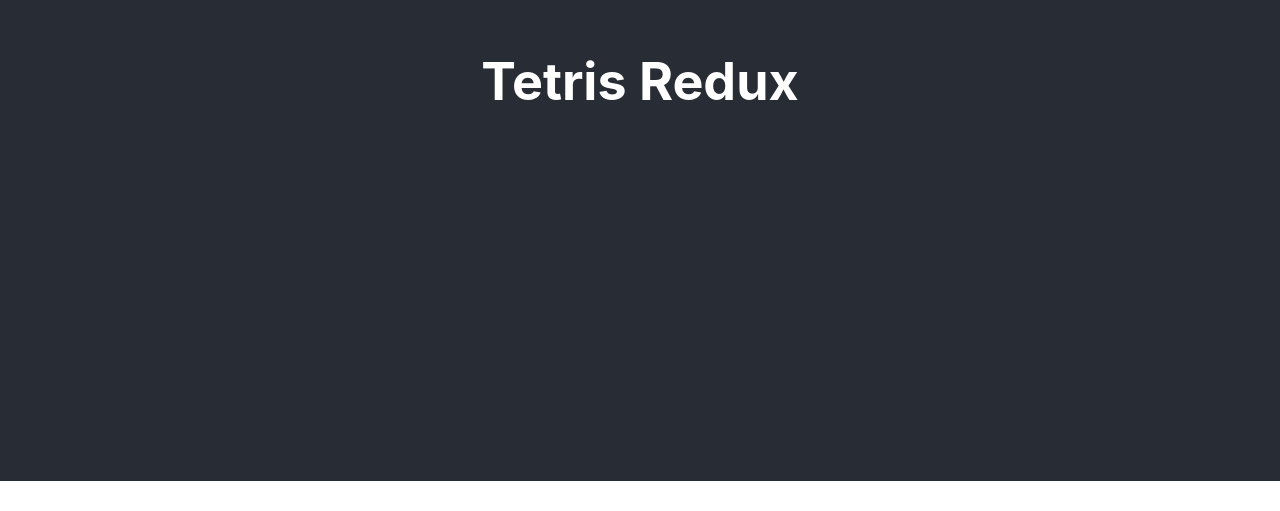
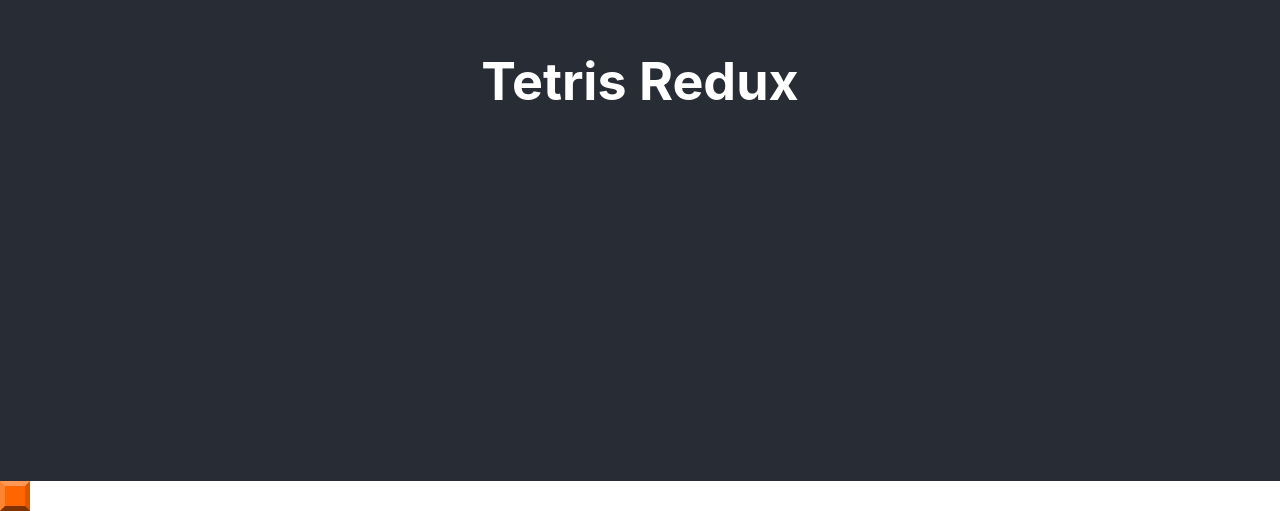
Before and after one commit to scottzyang/react-redux-tetris, a React (Create React App) app: page / in a window 1280 px wide. Shown: the part 319-830 px from the top of the page. Before the commit the page ends 800 px from the top, so only its background shows below. Built offline with nearby package versions, Linux system fonts and the light colour scheme.

Commit message:
Added grid square

```diff
--- a/src/App.js
+++ b/src/App.js
@@ -1,4 +1,7 @@
+import React from 'react';
 import './App.css';
+
+import GridSquare from './components/GridSquare'
 
 function App() {
   return (
@@ -6,6 +9,7 @@ function App() {
       <header className="App-header">
         <h1 className="App-title">Tetris Redux</h1>
       </header>
+      <GridSquare color="1" />
     </div>
   );
 }
--- /dev/null
+++ b/src/components/GridSquare.js
@@ -0,0 +1,8 @@
+import React from 'react'
+
+// Represents a grid square with a color
+
+export default function GridSquare({ color }) {
+  const classes = `grid-square color-${color}`
+  return <div className={ classes } />
+}
--- a/src/index.css
+++ b/src/index.css
@@ -11,3 +11,93 @@ code {
   font-family: source-code-pro, Menlo, Monaco, Consolas, 'Courier New',
     monospace;
 }
+
+.App-header {
+  background-color: #282c34;
+  min-height: 10vh;
+  display: flex;
+  flex-direction: column;
+  align-items: center;
+  justify-content: center;
+  font-size: calc(10px + 2vmin);
+  color: white;
+}
+
+:root {
+  --bg-color: rgba(150, 150, 150, 1);
+
+  /* Border Colors are all transparent colors. These will tint or shade the background color of the square. */
+  --border-left-color: rgba(255, 255, 255, 0.20);
+  --border-top-color: rgba(255, 255, 255, 0.33);
+  --border-right-color: rgba(0, 0, 0, 0.15);
+  --border-bottom-color: rgba(0, 0, 0, 0.5);
+
+  /* Square Colors: background colors for the squares.*/
+  --color-0: #eaeaea;
+  --color-1: #ff6600;
+  --color-2: #eec900;
+  --color-3: #0000ff;
+  --color-4: #cc00ff;
+  --color-5: #00ff00;
+  --color-6: #66ccff;
+  --color-7: #ff0000;
+
+  /* Button Colors */
+  --button-color-t: rgba(200, 200, 200, 1);
+  --button-color-r: rgba(150, 150, 150, 1);
+  --button-color-b: rgba(120, 120, 120, 1);
+  --button-color-l: rgba(222, 222, 222, 1);
+
+  /* Numbers define values that will be used throughout the CSS.
+  --tile-size: 20px for example will set the size of the grid squares. */
+  --cols: 10;
+  --rows: 18;
+  --tile-size: 20px;
+  --border-width: 5px;
+}
+
+
+/* Colors */
+.color-0 {
+  background-color: var(--color-0);
+}
+
+.color-1 {
+  background-color: var(--color-1);
+}
+
+.color-2 {
+  background-color: var(--color-2);
+}
+
+.color-3 {
+  background-color: var(--color-3);
+}
+
+.color-4 {
+  background-color: var(--color-4);
+}
+
+.color-5 {
+  background-color: var(--color-5);
+}
+
+.color-6 {
+  background-color: var(--color-6);
+}
+
+.color-7 {
+  background-color: var(--color-7);
+}
+
+/* Grid Square */
+.grid-square {
+  border-style: solid;
+  width: var(--tile-size);
+  height: var(--tile-size);
+  border-width: var(--border-width);
+  border-left-color: var(--border-left-color);
+  border-top-color: var(--border-top-color);
+  border-right-color: var(--border-right-color);
+  border-bottom-color: var(--border-bottom-color);
+}
```
